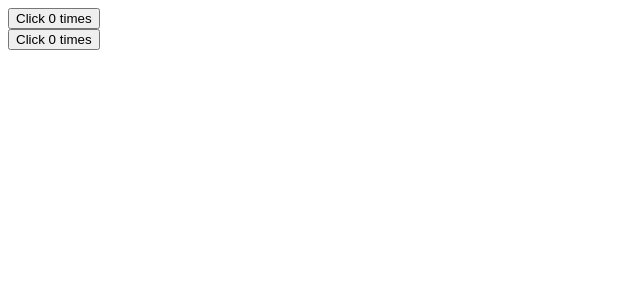
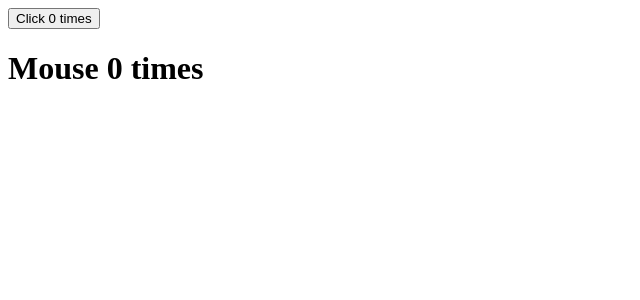
Before and after one commit to madhavi-anneboina/myapp, a React (Create React App) app: page / in a window 1280 px wide. Shown: the top 300 px of the page, without its empty margins (0-640 px from the left). Built offline with nearby package versions, Linux system fonts and the light colour scheme.

Commit message:
added render props

```diff
--- a/src/App.js
+++ b/src/App.js
@@ -31,6 +31,10 @@ import ClickCounter from './components/ClickCounter';
 import HoverCounter from './components/HoverCounter';
 import ClickCounterTwo from './components/ClickCounterTwo';
 import HoverCounterTwo from './components/HoverCounterTwo';
+import User from './components/User';
+import CounterRenderProps from './components/CounterRenderProps';
+
+
 
 
 
@@ -42,8 +46,20 @@ import HoverCounterTwo from './components/HoverCounterTwo';
 function App() {
   return (
     <div className="App">
-   <ClickCounterTwo />
+   {/* <ClickCounterTwo />
    <HoverCounterTwo />
+    <User render = {(isLoggedIn) => isLoggedIn ? "Madhavi" : "Guest"}/> */}
+    <CounterRenderProps >
+    {(count,incrementCount) => (
+       <ClickCounterTwo  count={count} incrementCount={incrementCount}/>
+    )}
+    </CounterRenderProps>
+    <CounterRenderProps >
+    {(count,incrementCount) => (
+       <HoverCounterTwo  count={count} incrementCount={incrementCount}/>
+    )}
+    </CounterRenderProps>
+
 
     </div>
   );
--- a/src/components/ClickCounterTwo.js
+++ b/src/components/ClickCounterTwo.js
@@ -1,24 +1,13 @@
 import React, { Component } from 'react'
 
  class ClickCounterTwo extends Component {
-    constructor(props) {
-      super(props)
 
-      this.state = {
-         count: 0
-      }
-    }
-    incrementCount = () =>{
-        this.setState(prevState =>{
-          return {count : prevState.count + 1}
-        })
-     }
 
   render() {
-    const {count} = this.state
+   const {count, incrementCount} = this.props
     return (
       <div>
-         <button onClick={this.incrementCount}>Click {count} times</button>
+         <button onClick={incrementCount}>Click {count} times</button>
       </div>
     )
   }
--- /dev/null
+++ b/src/components/CounterRenderProps.js
@@ -0,0 +1,28 @@
+import React, { Component } from 'react';
+import ClickCounterTwo from './ClickCounterTwo';
+import HoverCounterTwo from './HoverCounterTwo';
+
+
+ class CounterRenderProps extends Component {
+    constructor(props) {
+        super(props)
+
+        this.state = {
+           count: 0
+        }
+      }
+      incrementCount = () =>{
+          this.setState(prevState =>{
+            return {count : prevState.count + 1}
+          })
+       }
+  render() {
+    return (
+      <div>
+         {this.props.children(this.state.count, this.incrementCount)}
+      </div>
+    )
+  }
+}
+
+export default CounterRenderProps
--- a/src/components/HoverCounterTwo.js
+++ b/src/components/HoverCounterTwo.js
@@ -1,24 +1,13 @@
 import React, { Component } from 'react'
 
  class HoverCounterTwo extends Component {
-    constructor(props) {
-      super(props)
 
-      this.state = {
-         count: 0
-      }
-    }
-    incrementCount = () =>{
-        this.setState(prevState =>{
-          return {count : prevState.count + 1}
-        })
-     }
 
   render() {
-    const {count} = this.state
+    const {count, incrementCount} = this.props
     return (
       <div>
-         <button onMouseOver={this.incrementCount}>Click {count} times</button>
+         <h1 onMouseOver={incrementCount}>Mouse  {count} times</h1>
       </div>
     )
   }
--- /dev/null
+++ b/src/components/User.js
@@ -0,0 +1,13 @@
+import React, { Component } from 'react'
+
+ class User extends Component {
+  render() {
+    return (
+      <div>
+          {this.props.render(true)}
+      </div>
+    )
+  }
+}
+
+export default User
```
